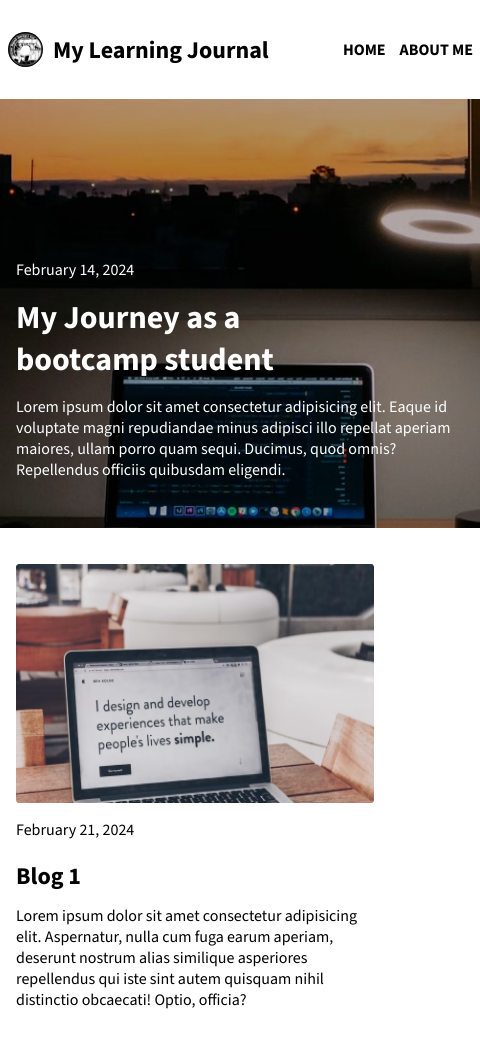
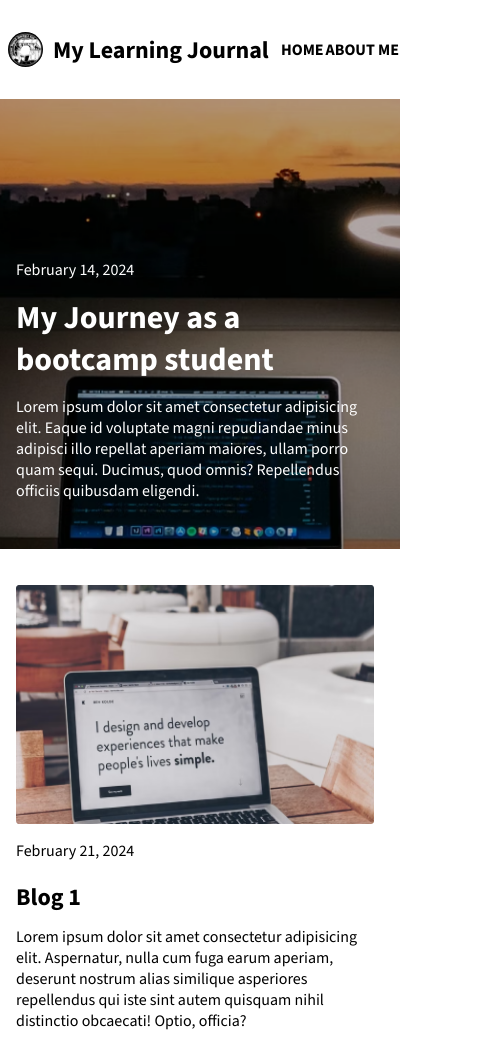
Before and after one commit to fuminji/learning-journal, a plain HTML site: page index.html in a window 390 px wide. Shown: the top 1042 px of the page, 480 px wide, since content can reach past the window. Drawn offline with nearby package versions, Linux system fonts and the light colour scheme.

Commit message:
adjusted mobile responsiveness

```diff
--- a/styles.css
+++ b/styles.css
@@ -10,7 +10,7 @@
 
 .container {
     max-width: 900px;
-    min-width: 480px;
+    min-width: 400px;
     margin: 0 auto;
 
 }
```
